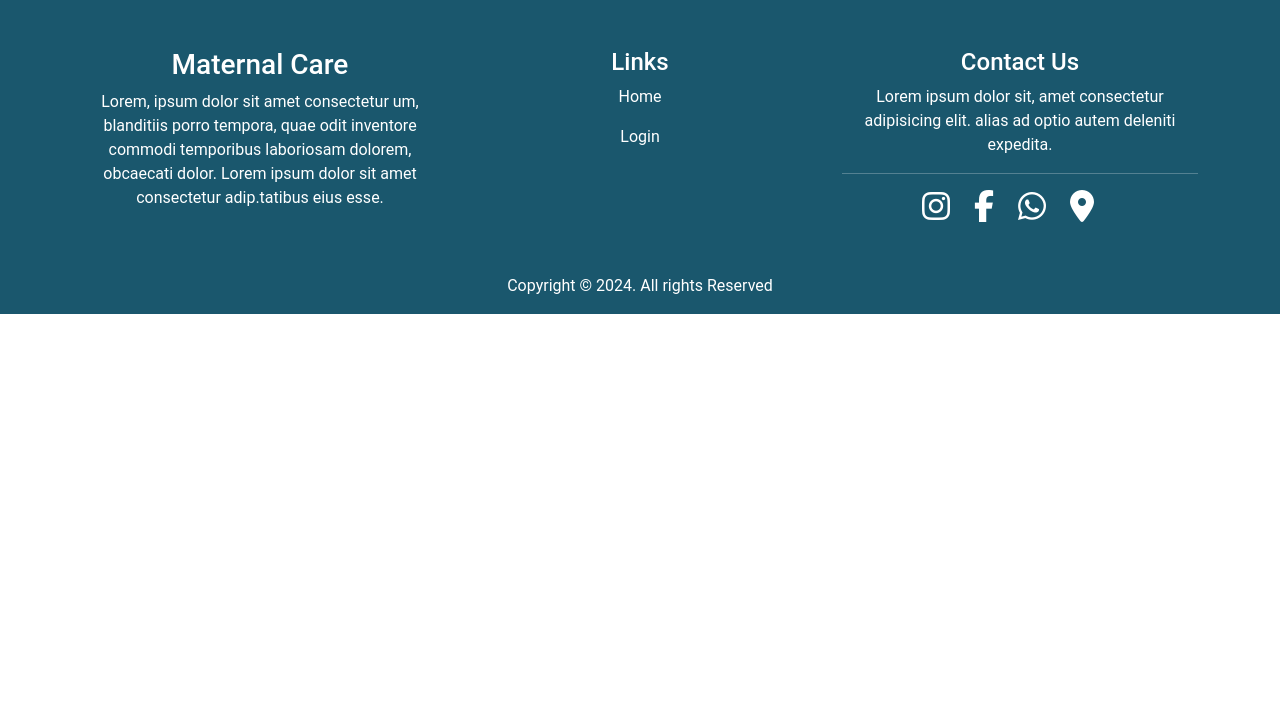
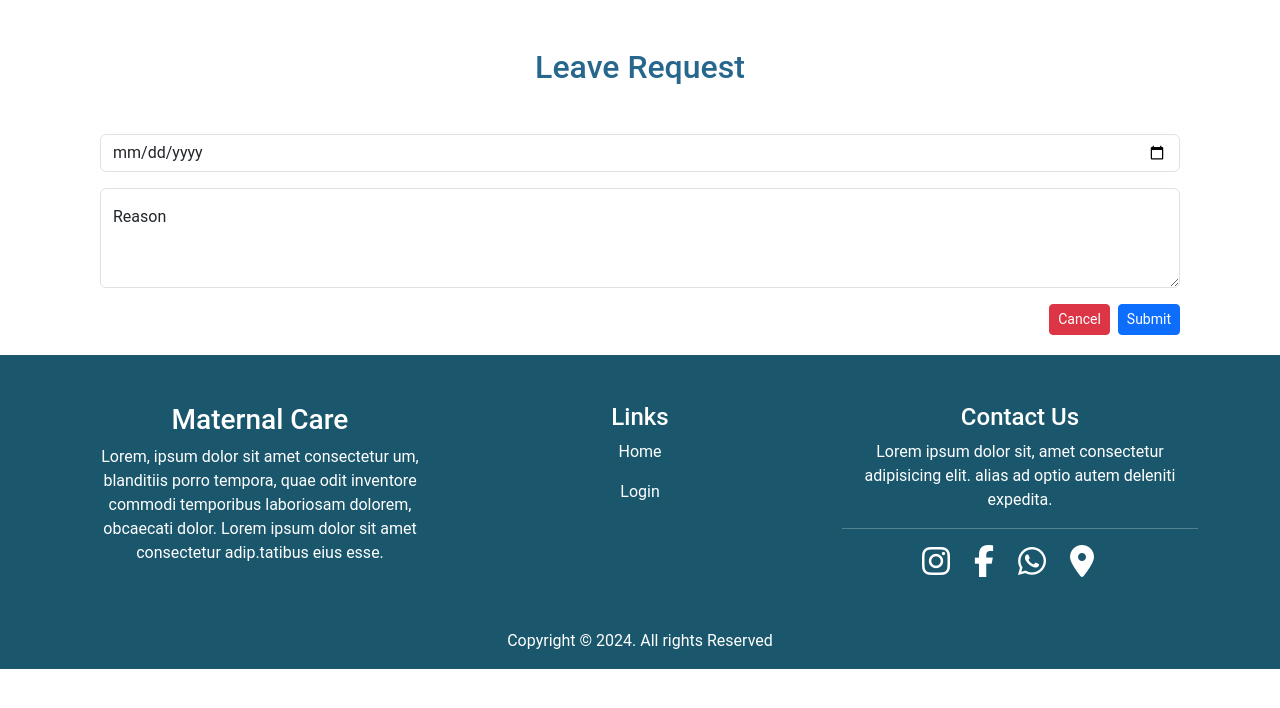
Before and after one commit to aadilmansoor/maternal-care, a React (Create React App) app: page /service-provider/leave-request in a window 1280 px wide. Shown: the top 708 px of the page. Built offline with nearby package versions, Linux system fonts and the light colour scheme.

Commit message:
leave request page

```diff
--- a/src/App.js
+++ b/src/App.js
@@ -18,6 +18,7 @@ import {
 import { Footer } from "./components";
 import ProviderVerification from "./pages/Admin/ProviderVerification/ProviderVerification";
 import { ToastContainer } from "react-toastify";
+import ProviderLeaveRequest from "./pages/Service_Provider/ProviderLeaveRequest/ProviderLeaveRequest";
 
 function App() {
   return (
@@ -38,6 +39,7 @@ function App() {
         <Route path="/categories" element={<Categories />} />
         <Route path="/admin/verification" element={<ProviderVerification />} />
         <Route path="/user/bookings" element={<ClientBooking />} />
+        <Route path="/service-provider/leave-request" element={<ProviderLeaveRequest/>}/>
       </Routes>
       <ToastContainer
         autoClose={2000}
--- /dev/null
+++ b/src/pages/Service_Provider/ProviderLeaveRequest/ProviderLeaveRequest.css
@@ -0,0 +1,10 @@
+.wid{
+    margin: 20px 100px;
+}
+@media screen and (max-width:700px) {
+    .wid{
+        margin: 20px 20px;
+    }
+
+
+}
--- /dev/null
+++ b/src/pages/Service_Provider/ProviderLeaveRequest/ProviderLeaveRequest.jsx
@@ -0,0 +1,36 @@
+import React from "react";
+import "./ProviderLeaveRequest.css";
+import { Button, FloatingLabel, Form } from "react-bootstrap";
+
+const ProviderLeaveRequest = () => {
+  return (
+    <div>
+      <h2 className="my-5 text-center">Leave Request</h2>
+      <div className="wid">
+      <div class="input-group mb-3">
+
+        <input
+          type="date"
+          class="form-control"
+          placeholder="Username"
+          aria-label="Username"
+          aria-describedby="basic-addon1"
+        />
+      </div>
+      <FloatingLabel controlId="floatingTextarea2" label="Reason">
+        <Form.Control
+          as="textarea"
+          placeholder="Leave a comment here"
+          style={{ height: '100px' }}
+        />
+      </FloatingLabel>
+      <div className="mt-3 d-flex gap-2 justify-content-end">
+      <Button  variant="danger" size="sm">Cancel</Button>{' '}
+      <Button variant="primary"size="sm">Submit</Button>{' '}
+      </div>
+      </div>
+    </div>
+  );
+};
+
+export default ProviderLeaveRequest;
```
